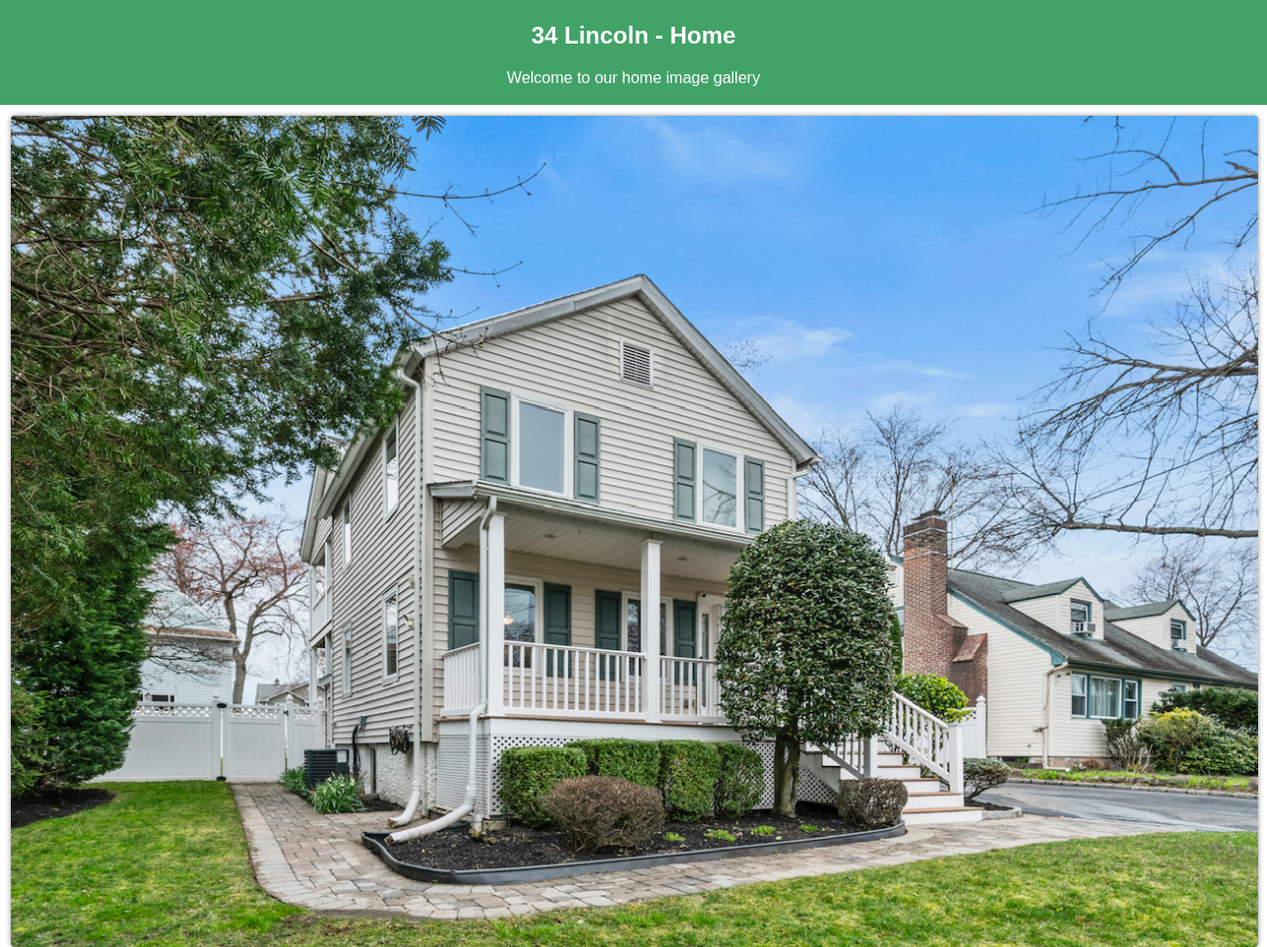
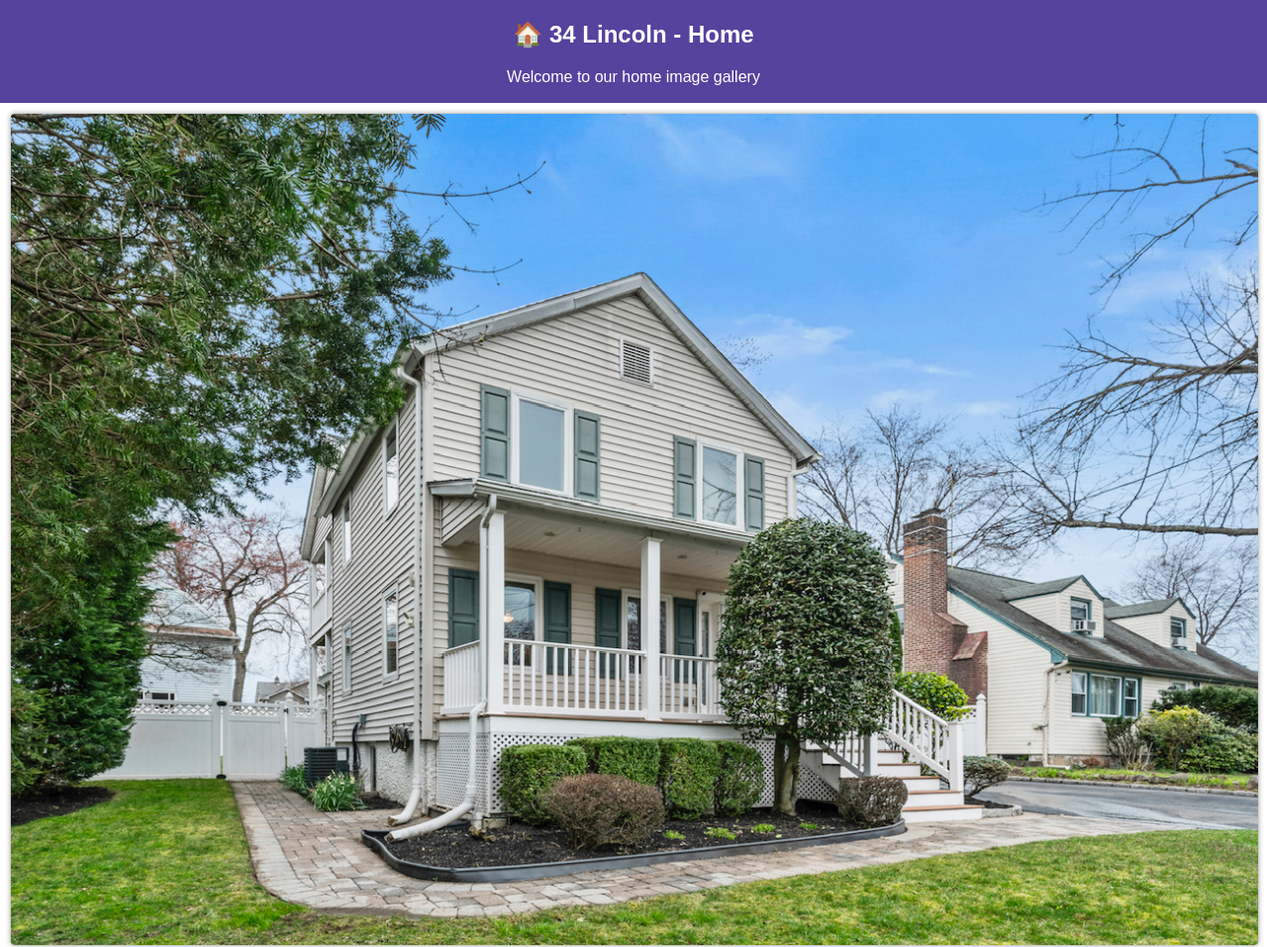
Before and after one commit to prabinmunankarmi-cnbc/prabinmunankarmi-cnbc.github.io, a plain HTML site: page index.html in a window 1280 px wide. Shown: the top 957 px of the page at 99% size. Drawn offline with Linux system fonts and the light colour scheme.

Commit message:
Add files via upload

```diff
--- a/index.html
+++ b/index.html
@@ -11,9 +11,9 @@
             padding: 0;
         }
         header {
-            background-color: rgba(11, 137, 59, 0.771);
+            background-color: rgba(35, 12, 129, 0.771);
             color: #fff;
-            padding: 2px;
+            padding: 1px;
             text-align: center;
         }
         .image-container {
@@ -32,11 +32,14 @@
             border-radius: 5px;
             box-shadow: 0 0 5px rgba(0,0,0,0.3);
         }
+
+
+
     </style>
 </head>
 <body>
     <header>
-        <h2>34 Lincoln - Home</h2>
+        <h2>🏠 34 Lincoln - Home</h2>
         <p>Welcome to our home image gallery</p>
     </header>
 
```
